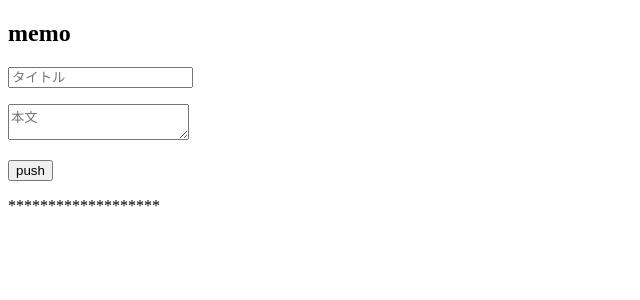
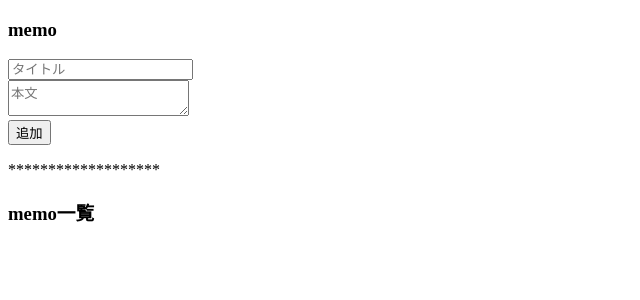
Before and after one commit to shionnet-f/memo-app, a React (Vite) app: page / in a window 1280 px wide. Shown: the top 300 px of the page, without its empty margins (0-640 px from the left). Built offline with nearby package versions, Linux system fonts and the light colour scheme.

Commit message:
refactor: MemoFormのinputとtextareaをformで囲み、構造を明確化

```diff
--- a/src/App.jsx
+++ b/src/App.jsx
@@ -5,8 +5,9 @@ import { MemoProvider } from "./context/MemoContext.jsx";
 const App = () => {
   return (
     <MemoProvider>
-      <h2>memo</h2>
+      <h3>memo</h3>
       <MemoForm />
+      <h3>memo一覧</h3>
       <MemoList />
     </MemoProvider>
   );
--- a/src/components/MemoForm.jsx
+++ b/src/components/MemoForm.jsx
@@ -1,4 +1,4 @@
-import { memo, useState } from "react";
+import { useState } from "react";
 import { useMemosDispatch } from "../context/MemoContext";
 
 const MemoForm = () => {
@@ -6,7 +6,8 @@ const MemoForm = () => {
   const [body, setBody] = useState("");
   const dispatch = useMemosDispatch();
 
-  const addNewMemo = () => {
+  const addNewMemo = (e) => {
+    e.preventDefault();
     if (body.trim() === "") return;
     const newMemo = {
       id: Date.now(),
@@ -21,6 +22,7 @@ const MemoForm = () => {
 
   return (
     <div>
+      <form onSubmit={addNewMemo}>
         <input
           type="text"
           value={tytle}
@@ -29,16 +31,15 @@ const MemoForm = () => {
           }}
           placeholder="タイトル"
         />
-      <p>
+        <br />
         <textarea
           value={body}
           onChange={(e) => setBody(e.target.value)}
           placeholder="本文"
         />
-      </p>
-      <p>
-        <button onClick={addNewMemo}>push</button>
-      </p>
+        <br />
+        <button>追加</button>
+      </form>
       <p>*******************</p>
     </div>
   );
```
Lines whose indentation alone changed are shown as unchanged.
